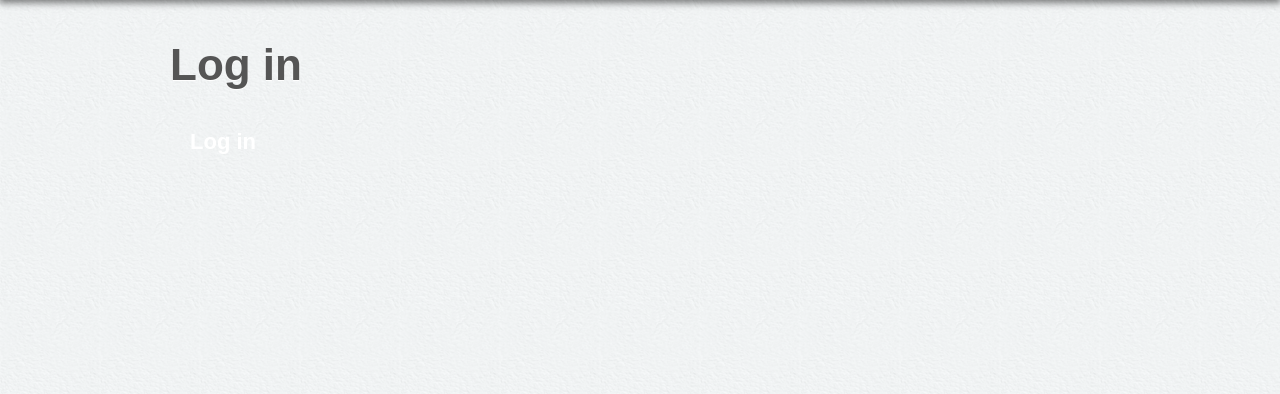
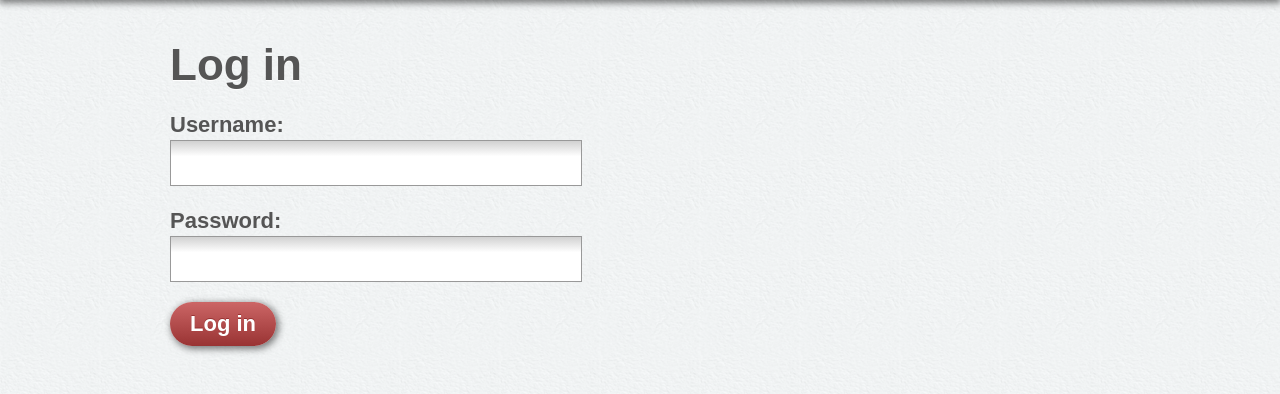
Before and after one commit to vorushin/FamilyFeed, a Django app: template templates/profiles/login.html in a window 1280 px wide. Shown: the part 41-435 px from the top of the page. Run offline with Django 3.2, Linux system fonts and the light colour scheme; the template is opened without the code that fills it: most values are stand-ins (such as "Sample title", 1, 10 or a date in 2020); some libraries are stand-ins or nearby versions.

Commit message:
Changed login page

```diff
--- a/templates/profiles/login.html
+++ b/templates/profiles/login.html
@@ -13,11 +13,21 @@ $(document).ready(function() {
 {% block content %}
   <div class="login">
     <h1>Log in</h1>
+    <div class="source_form login">
     <form method="POST" action=".">
       {% csrf_token %}
-      {{ form.as_p }}
 
-      <a href="#" role="button" class="btn"><strong>Log in</strong></a>
+      {{ form.non_field_errors }}
+
+      <label for="id_username">Username:</label>
+      <input type="text" maxlength="30" name="username" value="{{ form.data.username }}" id="id_username" class="text">
+      {% for error in form.errors.username %}<span class="val_message">{{ error }}</span>{% endfor %}
+
+      <label for="id_password">Password:</label>
+      <input type="password" id="id_password" name="password" value="{{ form.data.password }}" class="text">
+      {% for error in form.errors.password %}<span class="val_message">{{ error }}</span>{% endfor %}
+
+      <a  href="#" class="btn red_grad shadow_big" role="button"><strong>Log in</strong></a>
     </form>
   </div>
 {% endblock content %}
```
